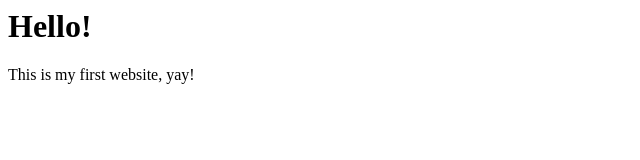
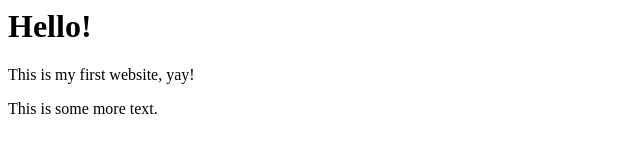
Before and after one commit to amandapennell/intro-to-github, a plain HTML site: page index.html in a window 1280 px wide. Shown: the whole page, without its empty margins (0-640 px from the left). Drawn offline with Linux system fonts and the light colour scheme.

Commit message:
Add more descriptive text

```diff
--- a/index.html
+++ b/index.html
@@ -1,3 +1,5 @@
 <h1>Hello!</h1>
 
 <p>This is my first website, yay!</p>
+
+<p>This is some more text.</p>
```
